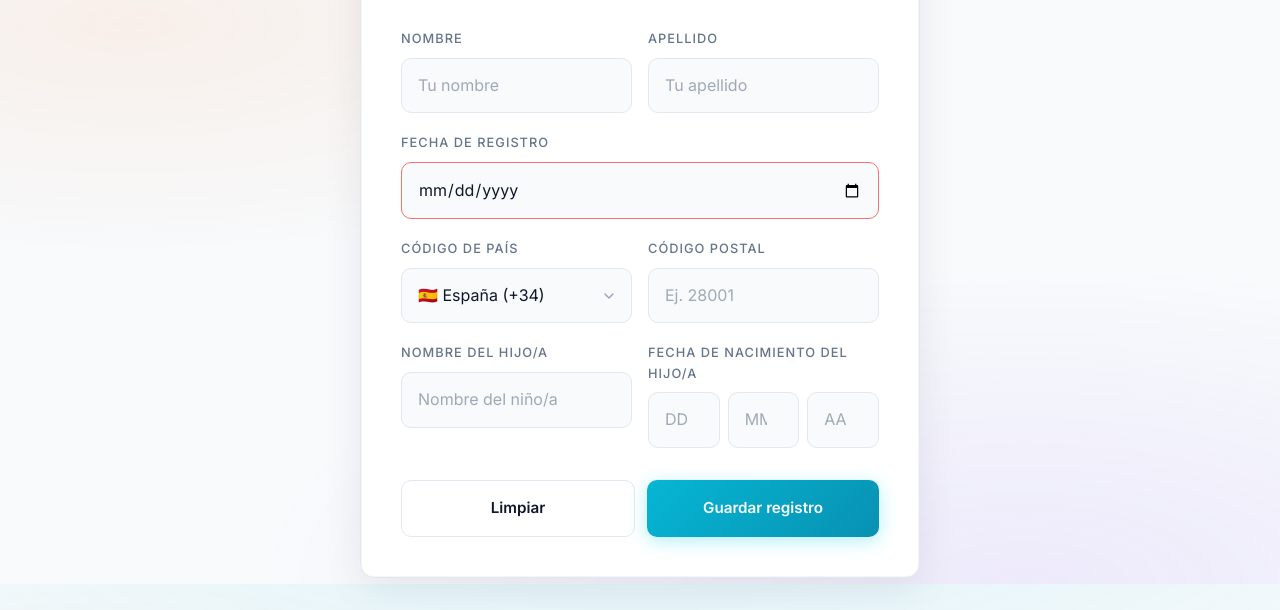
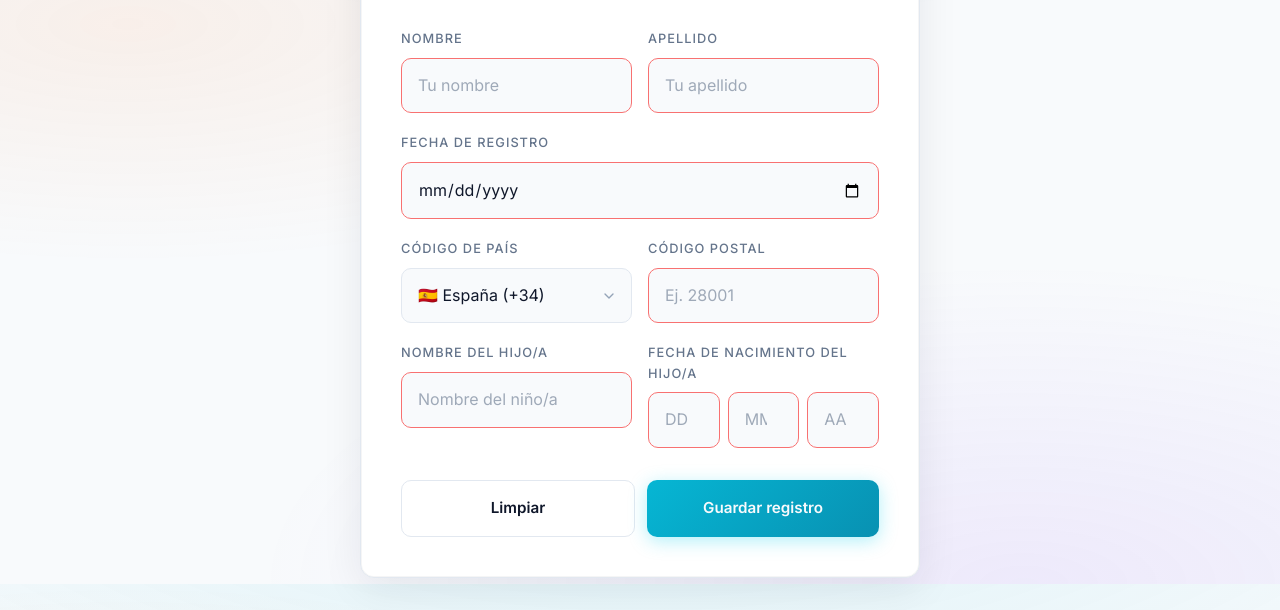
Before and after one commit to emachinesomar/campus-invierno, a plain HTML site: page formulario-elegante.html in a window 1280 px wide. Shown: the part 216-826 px from the top of the page. Drawn offline with Linux system fonts and the light colour scheme.

Commit message:
feat(form): apply modern web guidance fixes (invalid state, focus styles)

```diff
--- a/formulario-elegante.html
+++ b/formulario-elegante.html
@@ -129,7 +129,7 @@
       border-color: var(--accent);
       box-shadow: 0 0 0 3px var(--focus-ring);
     }
-    .field input:invalid:not(:placeholder-shown) { border-color: var(--error); }
+    .field input:invalid { border-color: var(--error); }
     .field input:valid:not(:placeholder-shown) { border-color: var(--success); }
     .field .hint {
       position: absolute; right: 1rem; bottom: 0.9rem;
```
